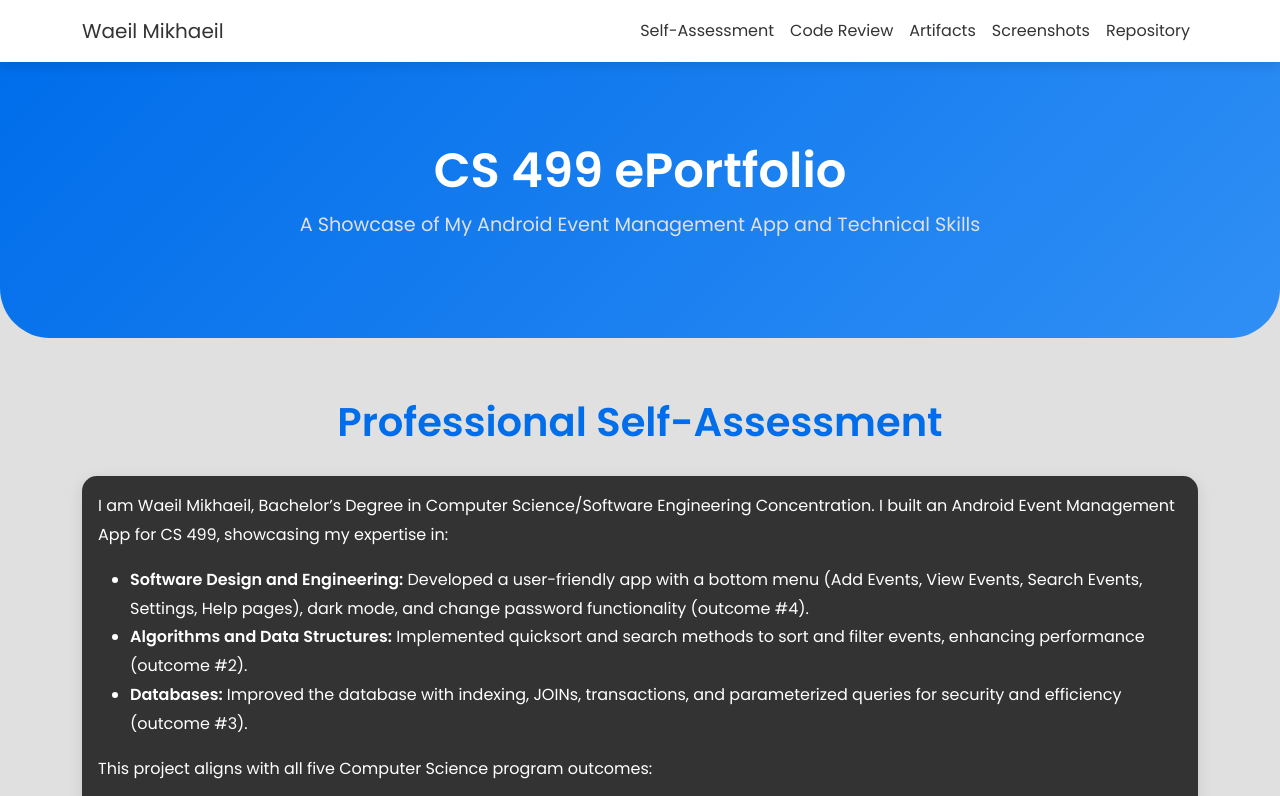
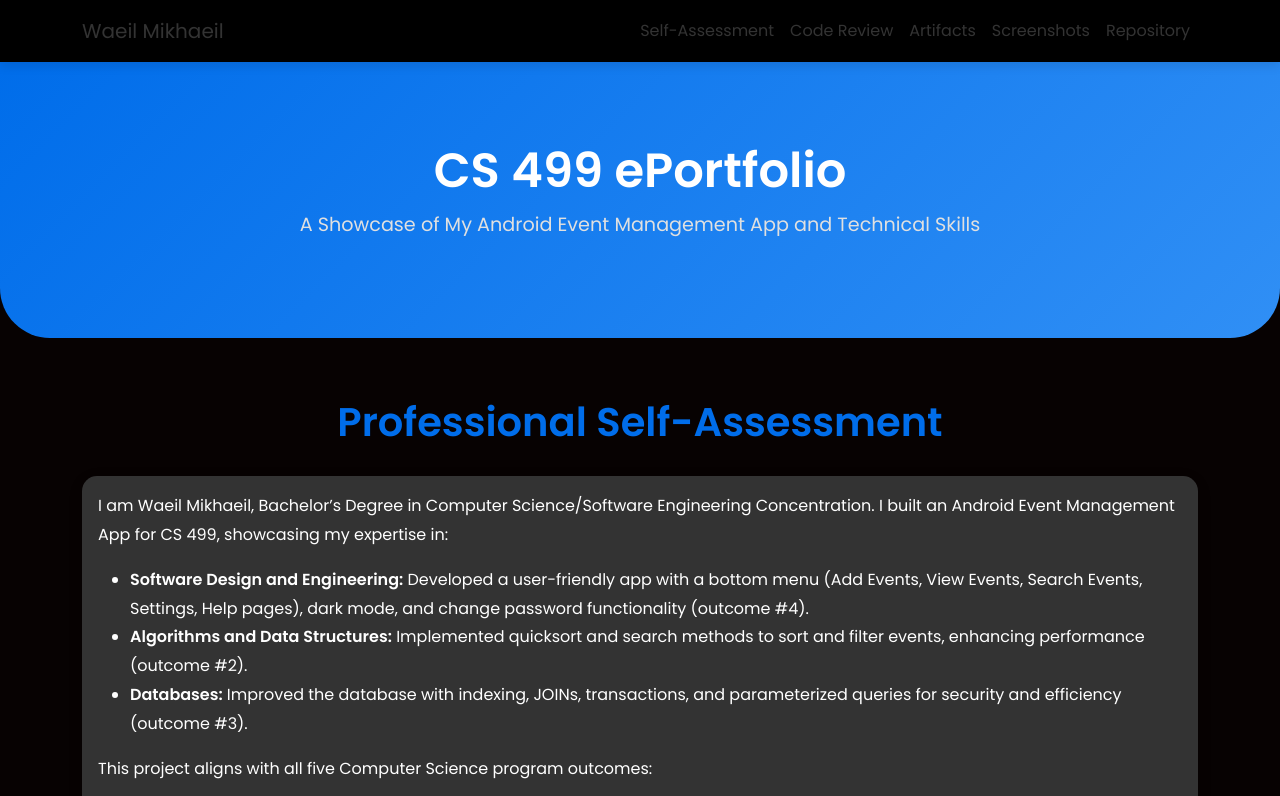
Before and after one commit to Waeil55/CS_499, a plain HTML site: page index.html in a window 1280 px wide. Shown: the top 796 px of the page. Drawn offline with nearby package versions, Linux system fonts and the light colour scheme.

Commit message:
Update ePortfolio design to modern and professional style

```diff
--- a/index.html
+++ b/index.html
@@ -11,13 +11,13 @@
     <style>
         body {
             font-family: 'Poppins', sans-serif;
-            background-color: #e0e0e0; /* Darker light gray background */
+            background-color: #070202; /* Darker light gray background */
             color: #333333; /* Dark text for general content */
             line-height: 1.8;
             scroll-behavior: smooth;
         }
         .navbar {
-            background-color: #ffffff; /* White navbar for contrast */
+            background-color: #000000; /* White navbar for contrast */
             box-shadow: 0 4px 10px rgba(0, 0, 0, 0.1);
         }
         .navbar-brand, .nav-link {
```
